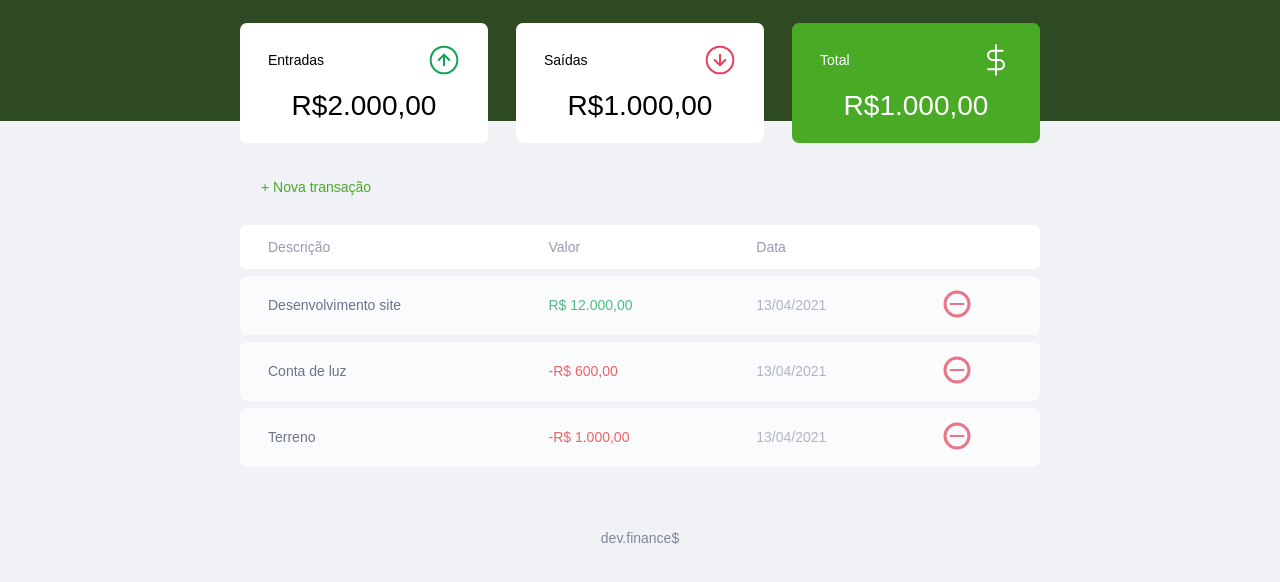
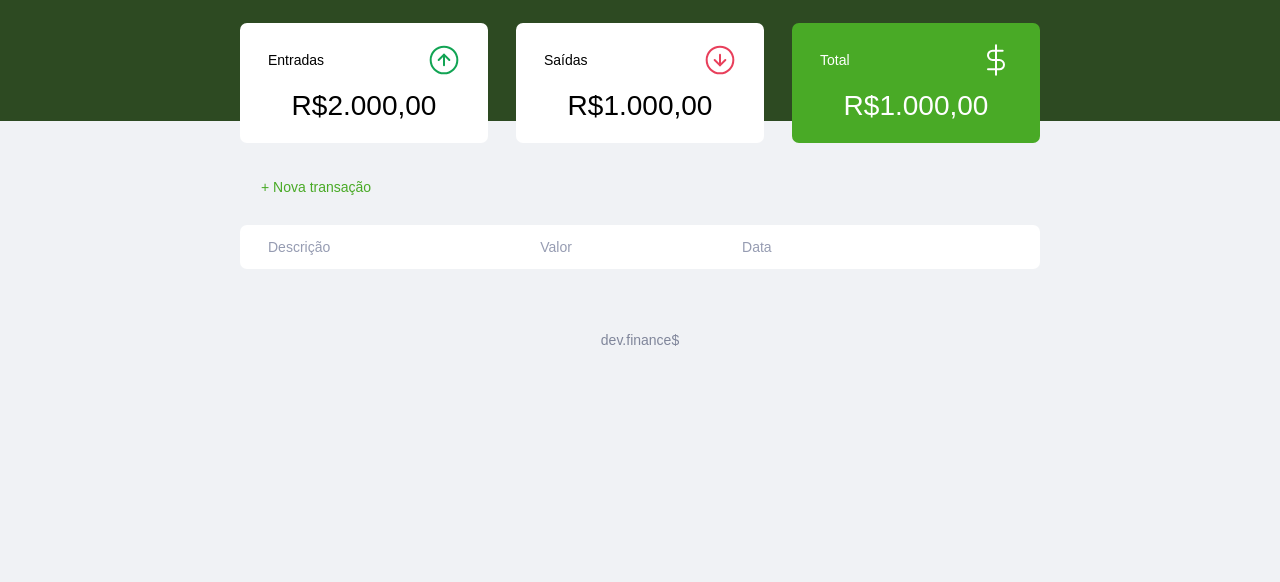
Before and after one commit to rafael-araujo-reis/maratona-finance, a plain HTML site: page index.html in a window 1280 px wide. Shown: the part 74-656 px from the top of the page. Drawn offline with Linux system fonts and the light colour scheme.

Commit message:
Remove mock

```diff
--- a/index.html
+++ b/index.html
@@ -54,30 +54,6 @@
           </tr>
         </thead>
         <tbody>
-          <tr>
-            <td class="description">Desenvolvimento site</td>
-            <td class="income">R$ 12.000,00</td>
-            <td class="date">13/04/2021</td>
-            <td>
-              <img src="./assets/minus.svg" alt="Remover transação">
-            </td>
-          </tr>
-          <tr>
-            <td class="description">Conta de luz</td>
-            <td class="expense">-R$ 600,00</td>
-            <td class="date">13/04/2021</td>
-            <td>
-              <img src="./assets/minus.svg" alt="Remover transação">
-            </td>
-          </tr>
-          <tr>
-            <td class="description">Terreno</td>
-            <td class="expense">-R$ 1.000,00</td>
-            <td class="date">13/04/2021</td>
-            <td>
-              <img src="./assets/minus.svg" alt="Remover transação">
-            </td>
-          </tr>
         </tbody>
       </table>
     </section>
```
